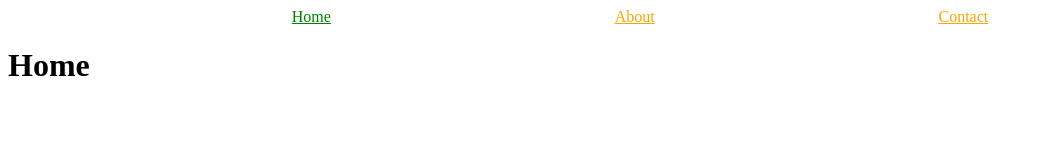
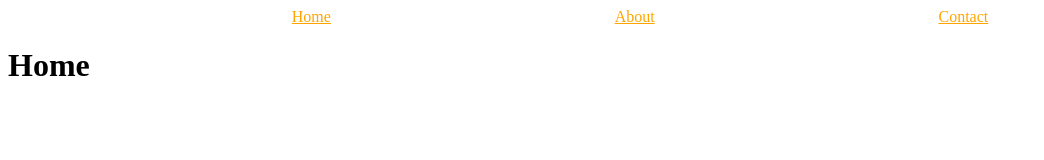
Before and after one commit to tolumide-ng/React-router-4, a React (Create React App) app: page / in a window 1280 px wide. Shown: the top 160 px of the page, without its empty margins (0-1044 px from the left). Built offline with nearby package versions, Linux system fonts and the light colour scheme.

Commit message:
isActive Property of NavLink

```diff
--- a/src/App.js
+++ b/src/App.js
@@ -4,9 +4,14 @@ import './App.css'
 
 const Home = () => <h1>Home</h1>
 
+const isActiveFunc = (match, location) => {
+  console.log(match, location);
+  return false;
+}
+
 const Links = () => (
   <nav>
-    <NavLink exact to='/'>Home</NavLink>
+    <NavLink isActive={isActiveFunc} exact to='/'>Home</NavLink>
     <NavLink to={{pathname: '/about'}}>About</NavLink>
     <NavLink replace to='/contact'>Contact</NavLink>
   </nav>
@@ -18,7 +23,7 @@ const App = () => (
       <Links />
       <Route exact path='/' component={Home} />
       <Route path='/about' render={() => <h1>About Page</h1>} />
-      <Route path='/contact' render={() => <h1>Conact Page</h1>} />
+      <Route path='/contact' render={() => <h1>Contact Page</h1>} />
     </div>
   </Router>
 )
```
